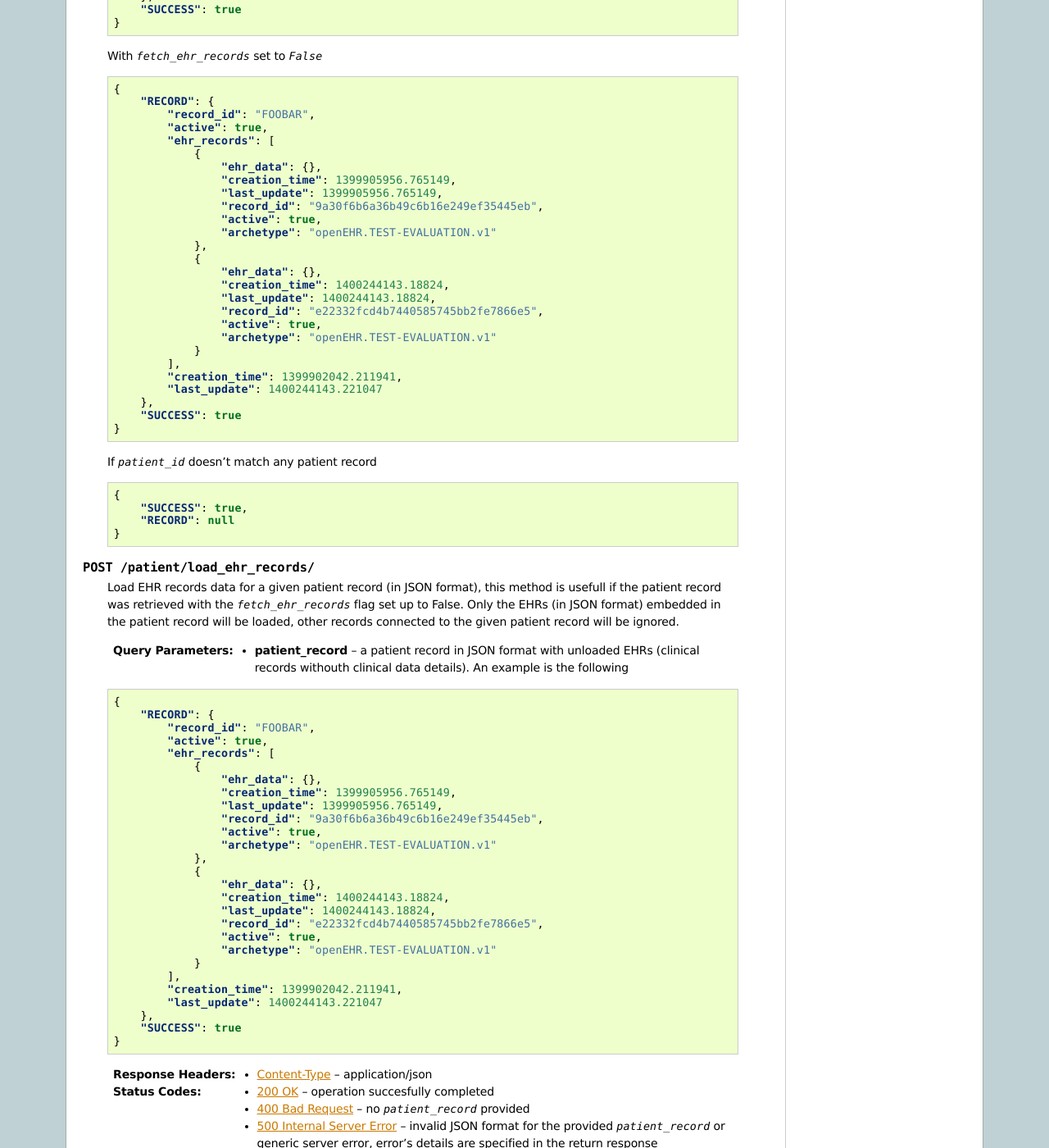
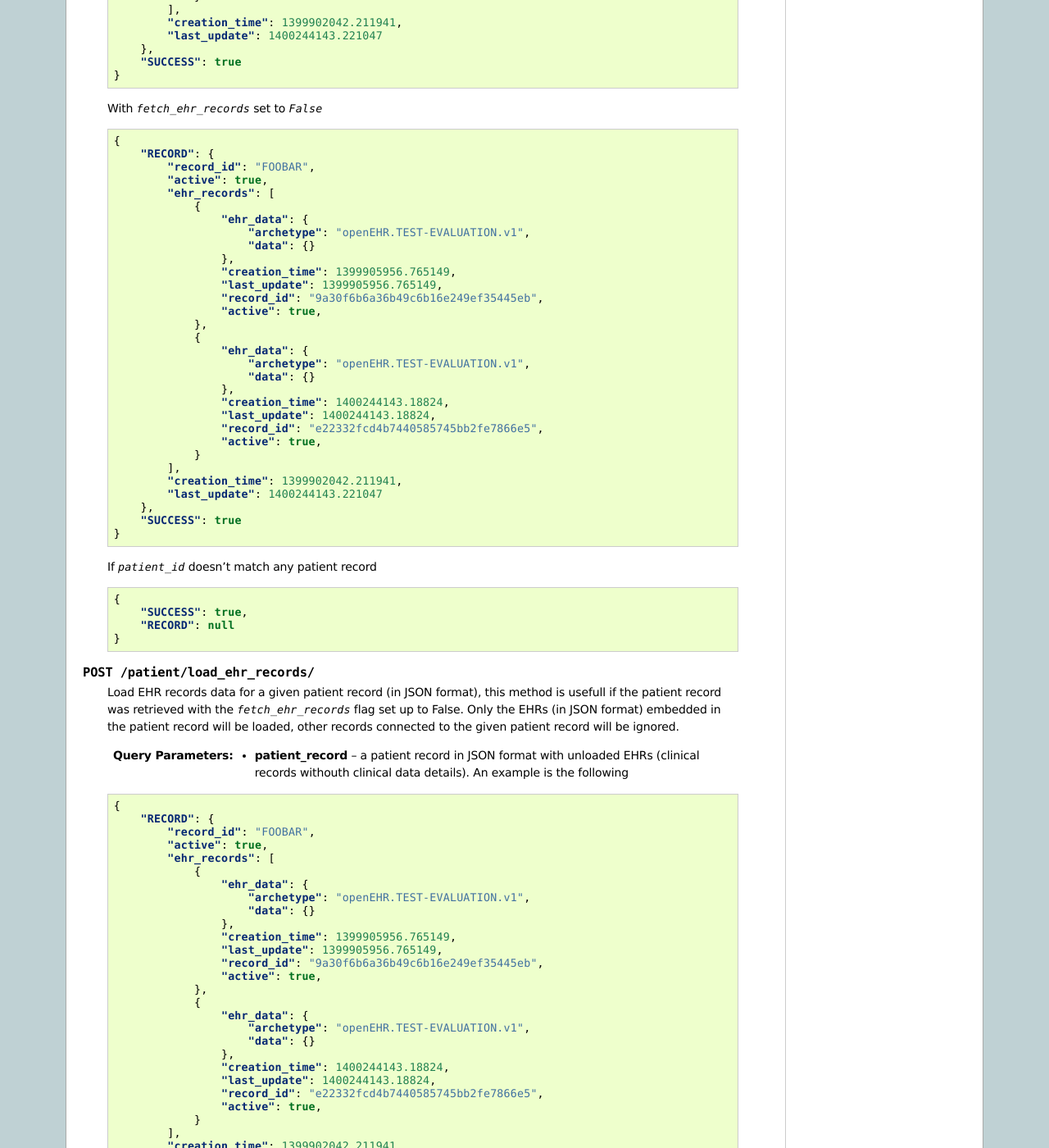
Before and after one commit to crs4/pyEHR, a Sphinx documentation site: the page built from docs/http_doc/dbservice.rst, in a window 1280 px wide and 1400 px high, scrolled down 2738 px. Shown: the whole window at 82% size. Built offline with Sphinx 7.4.7, drawn with Linux system fonts in a browser that asks for light colours; some of the changed text lies outside the part shown.

Commit message:
updated doc

```diff
--- a/docs/http_doc/dbservice.rst
+++ b/docs/http_doc/dbservice.rst
@@ -141,25 +141,29 @@ API Methods
             "ehr_records": [
                 {
                     "ehr_data": {
-                        "k2": "v2",
-                        "k1": "v1"
+                        "archetype": "openEHR.TEST-EVALUATION.v1",
+                        "data" {
+                            "k2": "v2",
+                            "k1": "v1"
+                        }
                     },
                     "creation_time": 1399905956.765149,
                     "last_update": 1399905956.765149,
                     "record_id": "9a30f6b6a36b49c6b16e249ef35445eb",
                     "active": true,
-                    "archetype": "openEHR.TEST-EVALUATION.v1"
                 },
                 {
                     "ehr_data": {
-                        "k2": "v2",
-                        "k1": "v1"
+                        "archetype": "openEHR.TEST-EVALUATION.v1",
+                        "data": {
+                            "k2": "v2",
+                            "k1": "v1"
+                        }
                     },
                     "creation_time": 1400244143.18824,
                     "last_update": 1400244143.18824,
                     "record_id": "e22332fcd4b7440585745bb2fe7866e5",
                     "active": true,
-                    "archetype": "openEHR.TEST-EVALUATION.v1"
                 }
             ],
             "creation_time": 1399902042.211941,
@@ -178,20 +182,24 @@ API Methods
             "active": true,
             "ehr_records": [
                 {
-                    "ehr_data": {},
+                    "ehr_data": {
+                        "archetype": "openEHR.TEST-EVALUATION.v1",
+                        "data": {}
+                    },
                     "creation_time": 1399905956.765149,
                     "last_update": 1399905956.765149,
                     "record_id": "9a30f6b6a36b49c6b16e249ef35445eb",
                     "active": true,
-                    "archetype": "openEHR.TEST-EVALUATION.v1"
                 },
                 {
-                    "ehr_data": {},
+                    "ehr_data": {
+                        "archetype": "openEHR.TEST-EVALUATION.v1",
+                        "data": {}
+                    },
                     "creation_time": 1400244143.18824,
                     "last_update": 1400244143.18824,
                     "record_id": "e22332fcd4b7440585745bb2fe7866e5",
                     "active": true,
-                    "archetype": "openEHR.TEST-EVALUATION.v1"
                 }
             ],
             "creation_time": 1399902042.211941,
@@ -226,20 +234,24 @@ API Methods
             "active": true,
             "ehr_records": [
                 {
-                    "ehr_data": {},
+                    "ehr_data": {
+                        "archetype": "openEHR.TEST-EVALUATION.v1",
+                        "data": {}
+                    },
                     "creation_time": 1399905956.765149,
                     "last_update": 1399905956.765149,
                     "record_id": "9a30f6b6a36b49c6b16e249ef35445eb",
                     "active": true,
-                    "archetype": "openEHR.TEST-EVALUATION.v1"
                 },
                 {
-                    "ehr_data": {},
+                    "ehr_data": {
+                        "archetype": "openEHR.TEST-EVALUATION.v1",
+                        "data": {}
+                    },
                     "creation_time": 1400244143.18824,
                     "last_update": 1400244143.18824,
                     "record_id": "e22332fcd4b7440585745bb2fe7866e5",
                     "active": true,
-                    "archetype": "openEHR.TEST-EVALUATION.v1"
                 }
             ],
             "creation_time": 1399902042.211941,
@@ -265,25 +277,29 @@ API Methods
             "ehr_records": [
                 {
                     "ehr_data": {
-                        "k2": "v2",
-                        "k1": "v1"
+                        "archetype": "openEHR.TEST-EVALUATION.v1",
+                        "data": {
+                            "k2": "v2",
+                            "k1": "v1"
+                        }
                     },
                     "creation_time": 1399905956.765149,
                     "last_update": 1399905956.765149,
                     "record_id": "9a30f6b6a36b49c6b16e249ef35445eb",
                     "active": true,
-                    "archetype": "openEHR.TEST-EVALUATION.v1"
                 },
                 {
                     "ehr_data": {
-                        "k2": "v2",
-                        "k1": "v1"
+                        "archetype": "openEHR.TEST-EVALUATION.v1",
+                        "data": {
+                            "k2": "v2",
+                            "k1": "v1"
+                        }
                     },
                     "creation_time": 1400244143.18824,
                     "last_update": 1400244143.18824,
                     "record_id": "e22332fcd4b7440585745bb2fe7866e5",
                     "active": true,
-                    "archetype": "openEHR.TEST-EVALUATION.v1"
                 }
             ],
             "creation_time": 1399902042.211941,
@@ -313,10 +329,12 @@ API Methods
    .. sourcecode:: json
 
       {
-        "archetype": "openEHR.TEST-EVALUATION.v1",
         "ehr_data": {
-          "at0001": "val1",
-          "at0002": "val2"
+          "archetype": "openEHR.TEST-EVALUATION.v1",
+          "data": {
+            "at0001": "val1",
+            "at0002": "val2"
+          }
         },
         "active": true,
         "creation_time": 1399902042.311941,
@@ -330,14 +348,16 @@ API Methods
       {
         "RECORD": {
           "ehr_data": {
-            "at0001": "val1",
-            "at0002": "val2"
+            "archetype": "openEHR.TEST-EVALUATION.v1",
+            "data": {
+              "at0001": "val1",
+              "at0002": "val2"
+            }
           },
           "creation_time": 1399905956.765149,
           "last_update": 1399905956.765149,
           "record_id": "9a30f6b6a36b49c6b16e249ef35445eb",
           "active": true,
-          "archetype": "openEHR.TEST-EVALUATION.v1"
         },
         "SUCCESS": true
       }
```
